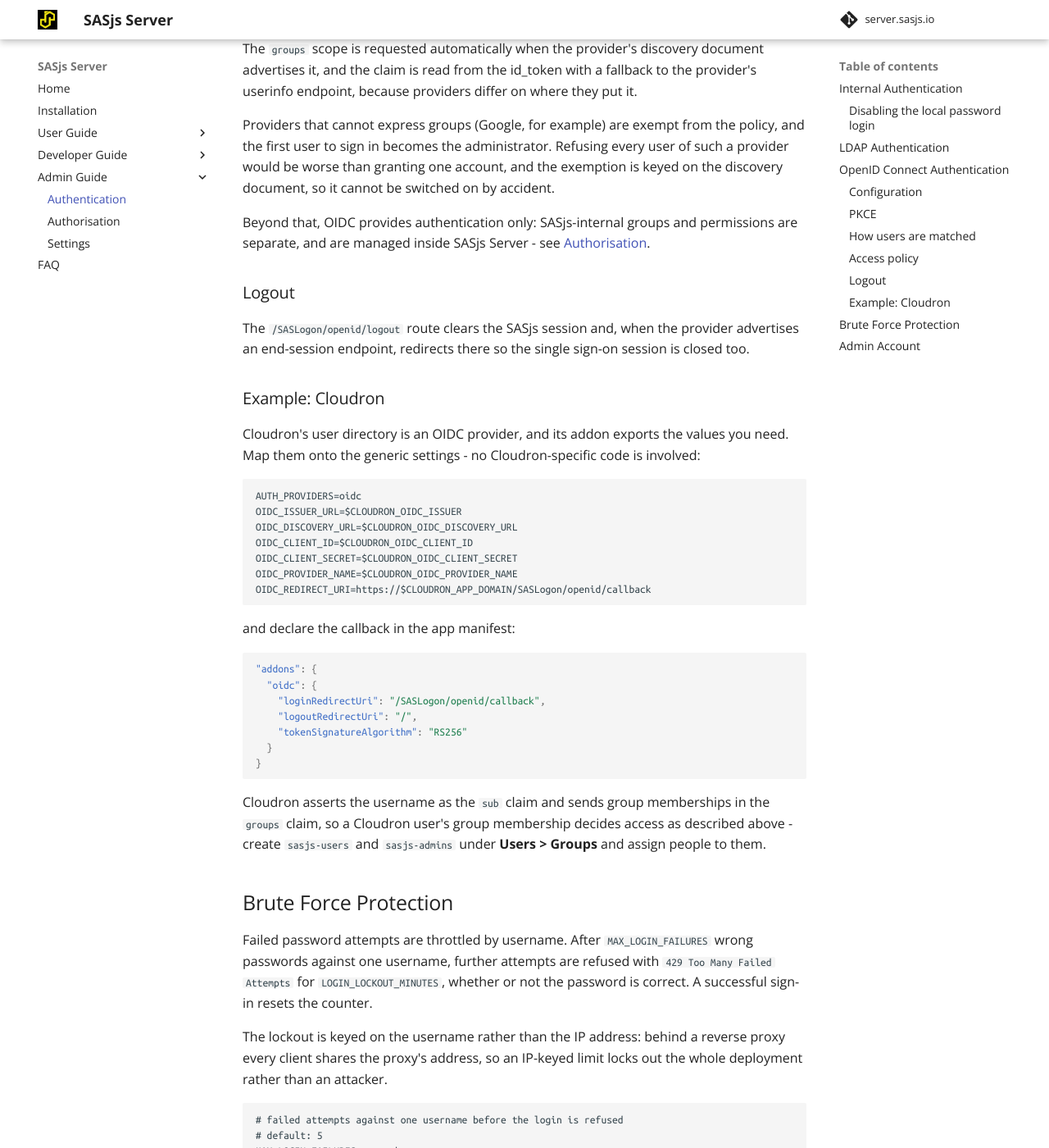
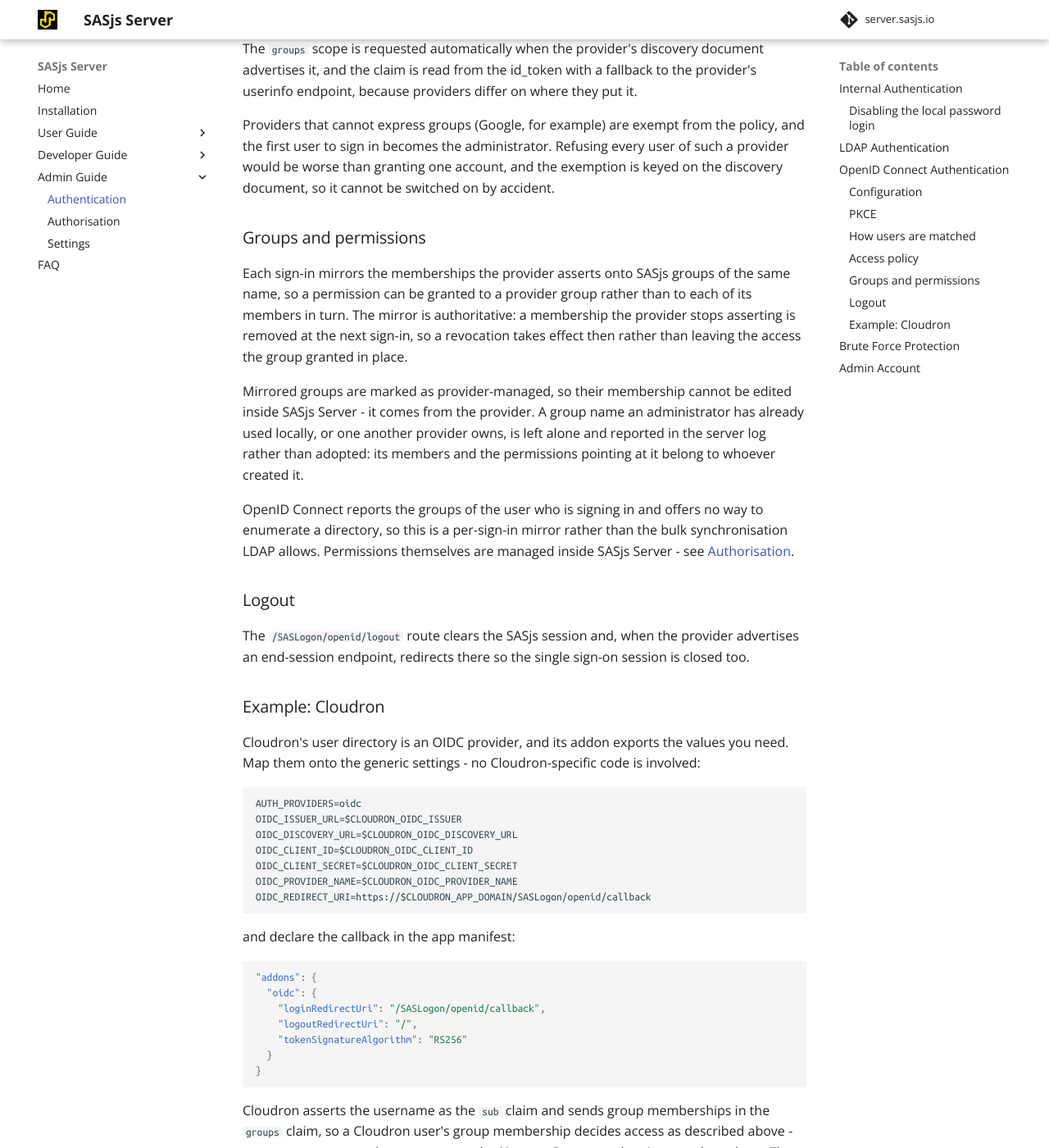
Before and after one commit to sasjs/server.sasjs.io, an MkDocs documentation site: the page built from docs/auth.md, in a window 1280 px wide and 1400 px high, scrolled down 3555 px. Shown: the whole window at 82% size. Built offline with MkDocs 1.6.1 and Material for MkDocs 9.7.7, drawn with Linux system fonts in a browser that asks for light colours; comment, search, counter and statistics services are not loaded; some of the changed text lies outside the part shown.

Commit message:
docs(auth): document the group mirroring on OIDC sign-in
sasjs/server#435 makes each sign-in mirror the provider's group memberships
onto SASjs groups of the same name, so a permission can be granted to a
provider group rather than to each of its members in turn.

The page currently ends the access-policy section by saying OIDC provides
authentication only and that SASjs-internal groups are separate - which that
change makes false.  Replaced with a section describing the mirror: what it
grants, that it is authoritative at each sign-in, that a mirrored group cannot
be edited inside the server, and what happens to a name an administrator has
already used locally.

The Cloudron example also gains the consequence a Cloudron administrator cares
about: the two groups appear inside the app, which is what lets them carry
permissions.

Verified with `uvx --from mkdocs-material mkdocs build` and the anchor check
over the built site: 12 pages, 431 fragment links, 0 broken.

````diff
--- a/docs/auth.md
+++ b/docs/auth.md
@@ -96,7 +96,13 @@ The `groups` scope is requested automatically when the provider's discovery docu
 
 Providers that cannot express groups (Google, for example) are exempt from the policy, and the first user to sign in becomes the administrator.  Refusing every user of such a provider would be worse than granting one account, and the exemption is keyed on the discovery document, so it cannot be switched on by accident.
 
-Beyond that, OIDC provides authentication only: SASjs-internal groups and permissions are separate, and are managed inside SASjs Server - see [Authorisation](/permissions).
+### Groups and permissions
+
+Each sign-in mirrors the memberships the provider asserts onto SASjs groups of the same name, so a permission can be granted to a provider group rather than to each of its members in turn.  The mirror is authoritative: a membership the provider stops asserting is removed at the next sign-in, so a revocation takes effect then rather than leaving the access the group granted in place.
+
+Mirrored groups are marked as provider-managed, so their membership cannot be edited inside SASjs Server - it comes from the provider.  A group name an administrator has already used locally, or one another provider owns, is left alone and reported in the server log rather than adopted: its members and the permissions pointing at it belong to whoever created it.
+
+OpenID Connect reports the groups of the user who is signing in and offers no way to enumerate a directory, so this is a per-sign-in mirror rather than the bulk synchronisation LDAP allows.  Permissions themselves are managed inside SASjs Server - see [Authorisation](/permissions).
 
 ### Logout
 
@@ -128,7 +134,7 @@ and declare the callback in the app manifest:
 }
 ```
 
-Cloudron asserts the username as the `sub` claim and sends group memberships in the `groups` claim, so a Cloudron user's group membership decides access as described above - create `sasjs-users` and `sasjs-admins` under **Users > Groups** and assign people to them.
+Cloudron asserts the username as the `sub` claim and sends group memberships in the `groups` claim, so a Cloudron user's group membership decides access as described above - create `sasjs-users` and `sasjs-admins` under **Users > Groups** and assign people to them.  Those groups then appear inside the app as well, which is what lets you grant permissions to the group instead of user by user.
 
 ## Brute Force Protection
 
````
